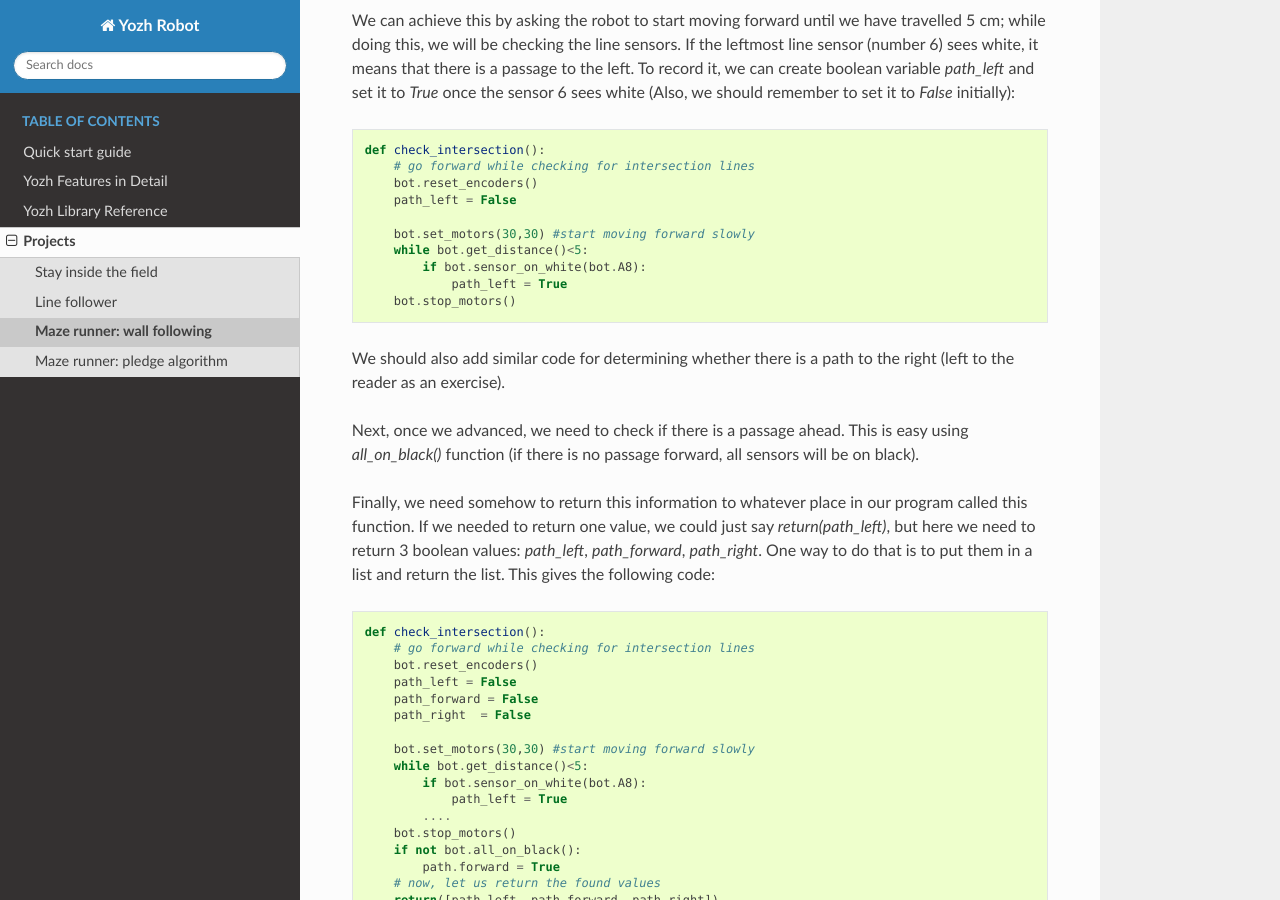
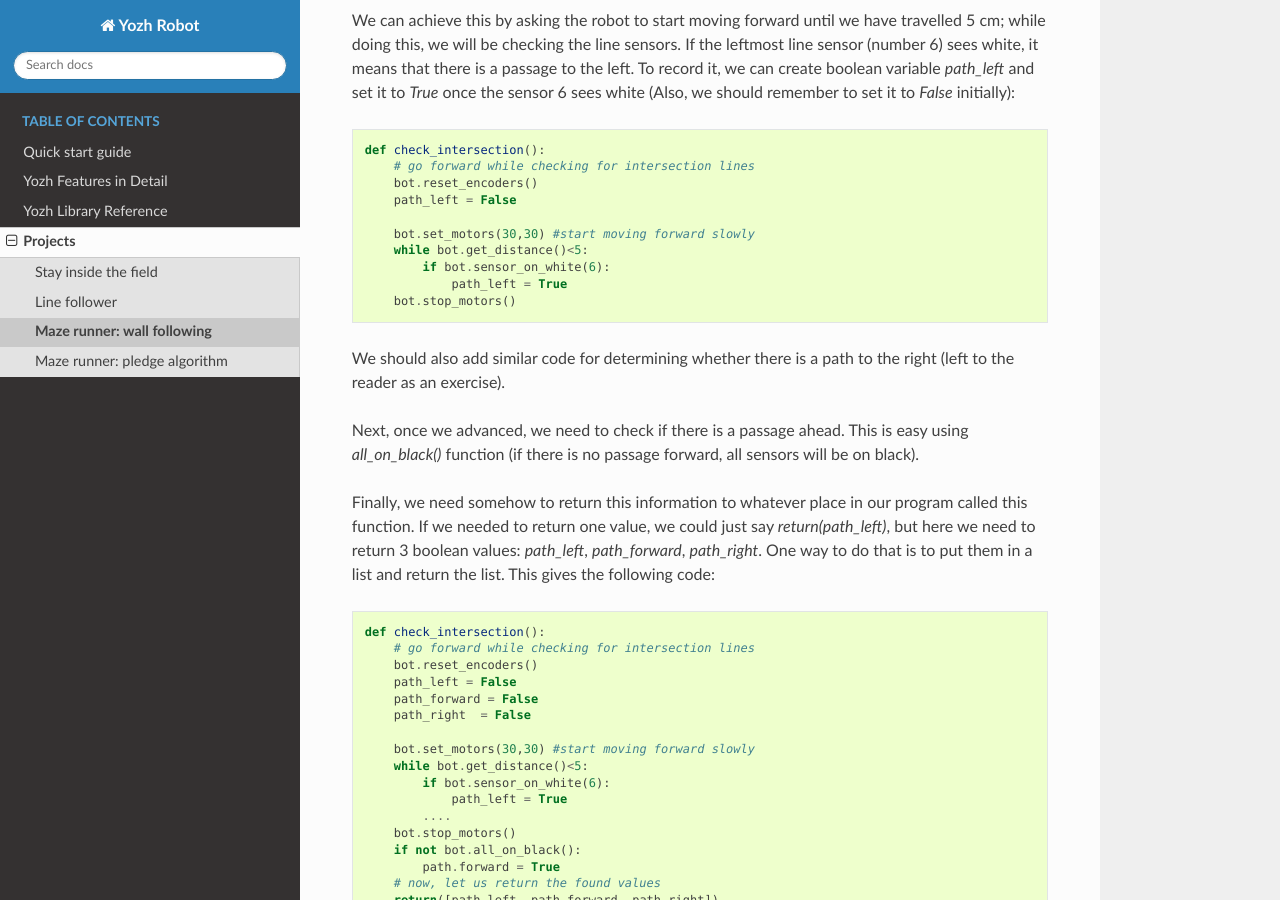
Before and after one commit to shurik179/yozh, a Sphinx documentation site: the page built from docs/projects/maze1.rst, in a window 1280 px wide and 900 px high, scrolled down 1322 px. Built offline with Sphinx 7.4.7 and the Read the Docs theme 2.0.0, drawn with Linux system fonts in a browser that asks for light colours; formulas are drawn with MathJax 3; pages that are not in the unit, such as notebooks, are missing from menus.

Commit message:
docs fix

```diff
--- a/docs/details/connectors.rst
+++ b/docs/details/connectors.rst
@@ -38,7 +38,7 @@ Main board connectors
 ---------------------
 
 In the rear of the main robot board, there are even more connectors, providing access to SPI
-(MISO/MOSI/SCK) pns of ESP32-S3 and pins A3, A4, A5 (you coudl use one of them as chip select
+(MISO/MOSI/SCK) pns of ESP32-S3 and pins A3, A4, A5 (you can use one of them as chip select
 line for SPI).
 
 Note that  the SPI bus is also used for communication with the display.
--- a/docs/details/electronics.rst
+++ b/docs/details/electronics.rst
@@ -2,7 +2,7 @@ Electronics
 ===========
 The robot is controlled by two microcontrollers (MCU):
 
-* Main (master) MCU: `ESP32-S3 Reverse TFT Feather  <https://www.adafruit.com/product/5691>`__
+* Main (master) MCU: `ESP32-S3 Reverse TFT Feather  <https://www.adafruit.com/product/5691>`__.
   This MCU is programmed by the user in CircuitPython. Provided CircuitPython
   library, documented in :ref:`Yozh Library Guide <library>`, provides convenient
   functions for using all features of the robot.
--- a/docs/projects/maze1.rst
+++ b/docs/projects/maze1.rst
@@ -73,7 +73,7 @@ there is a passage to the left. To record it, we can create boolean variable
 
        bot.set_motors(30,30) #start moving forward slowly
        while bot.get_distance()<5:
-           if bot.sensor_on_white(bot.A8):
+           if bot.sensor_on_white(6):
                path_left = True
        bot.stop_motors()
 
@@ -102,7 +102,7 @@ return the list. This gives the following code:
 
        bot.set_motors(30,30) #start moving forward slowly
        while bot.get_distance()<5:
-           if bot.sensor_on_white(bot.A8):
+           if bot.sensor_on_white(6):
                path_left = True
            ....
        bot.stop_motors()
```
